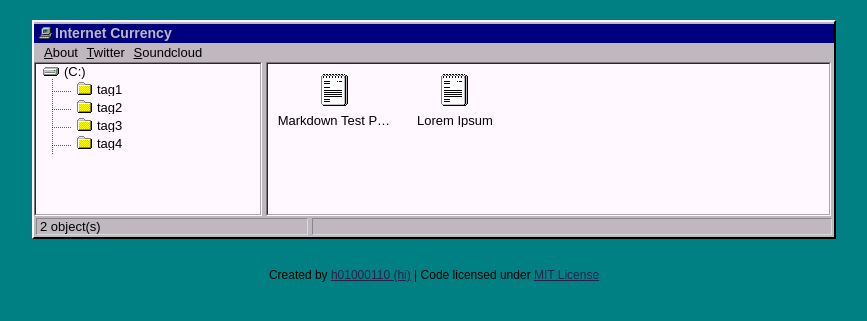
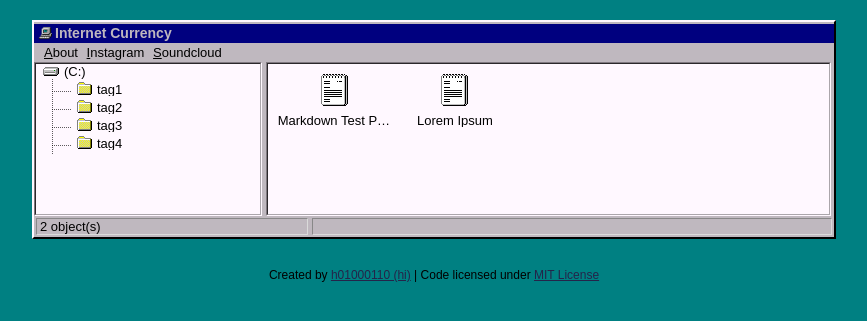
Before and after one commit to internetcurrency/icstore, a Jekyll site: the page built from index.html, in a window 1280 px wide. Shown: the top 321 px of the page, without its empty margins (206-1073 px from the left). Built offline with Jekyll 4.4.1, drawn with Linux system fonts in a browser that asks for light colours.

Commit message:
Update topbar.html

```diff
--- a/_includes/topbar.html
+++ b/_includes/topbar.html
@@ -1,5 +1,5 @@
 <ul class="topbar">
 	<a href="/me"><li><u>A</u>bout</li></a>
-	<a href="http://twitter.com/h01000110" target="_blank"><li><u>T</u>witter</li></a>
+	<a href="http://instagram.com/internetcurrency" target="_blank"><li><u>I</u>nstagram</li></a>
 	<a href="http://soundcloud.com/h01000110" target="_blank"><li><u>S</u>oundcloud</li></a>
 </ul>
```
